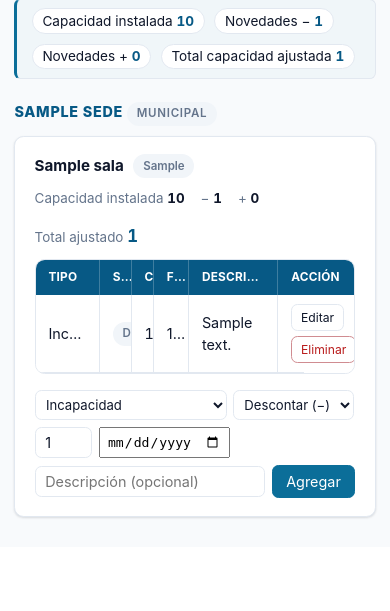
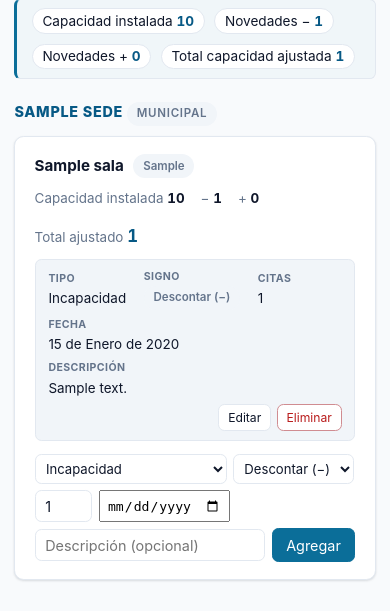
Before and after one commit to Pablo-app-developer/inocap, a Django app: page /novedades/ in a window 390 px wide. Shown: the part 776-1387 px from the top of the page. Before the commit the page ends 1295 px from the top, so only its background shows below. Run offline with Django 5.2, Linux system fonts and the light colour scheme; a user stored in the database is signed in; tables that the repository leaves empty hold one stand-in row (values such as "Sample post").

Commit message:
Reemplazar la tabla de novedades por una lista de chips responsiva
La tabla de 6 columnas con anchos fijos (Tipo/Signo/Citas/Fecha/
Descripcion/Accion) se rompia en pantallas angostas: con el sidebar
nuevo, el contenedor no alcanzaba para las columnas de texto y la
columna Accion (con botones) terminaba dominando la vista, mostrando
un banner azul 'ACCION' gigante y las demas columnas invisibles.

En vez de seguir parchando anchos de tabla, cada novedad ahora es un
'chip' (<li class=nov-item>) con campos etiquetados (Tipo/Signo/Citas/
Fecha/Descripcion) en flex-wrap: se acomodan solos a cualquier ancho,
sin scroll horizontal ni recortes. El formulario de edicion tambien
pasa de <tr> a <li>, mismo patron HTMX. Se elimina toda la CSS de
table-layout:fixed/nth-child que ya no hace falta.

Co-Authored-By: Claude Fable 5 <noreply@anthropic.com>

```diff
--- a/apps/capacidad/templates/capacidad/partials/_novedad_fila.html
+++ b/apps/capacidad/templates/capacidad/partials/_novedad_fila.html
@@ -1,15 +1,24 @@
-<tr id="novedad-{{ n.id }}">
-  <td title="{{ n.get_tipo_display }}">{{ n.get_tipo_display }}</td>
-  <td>
+<li class="nov-item" id="novedad-{{ n.id }}">
+  <span class="nov-campo" title="{{ n.get_tipo_display }}">
+    <span class="nov-etiqueta">Tipo</span>{{ n.get_tipo_display }}
+  </span>
+  <span class="nov-campo">
+    <span class="nov-etiqueta">Signo</span>
     <span class="badge {% if n.signo == 'DESCONTAR' %}muted{% else %}ok{% endif %}">
       {{ n.get_signo_display }}
     </span>
-  </td>
-  <td class="num">{{ n.citas_afectadas }}</td>
-  <td>{{ n.fecha|default:"—" }}</td>
-  <td title="{{ n.descripcion }}">{{ n.descripcion|default:"—" }}</td>
+  </span>
+  <span class="nov-campo">
+    <span class="nov-etiqueta">Citas</span>{{ n.citas_afectadas }}
+  </span>
+  <span class="nov-campo">
+    <span class="nov-etiqueta">Fecha</span>{{ n.fecha|default:"—" }}
+  </span>
+  <span class="nov-campo nov-campo-desc" title="{{ n.descripcion }}">
+    <span class="nov-etiqueta">Descripción</span>{{ n.descripcion|default:"—" }}
+  </span>
   {% if abierto %}
-  <td class="nov-acciones">
+  <span class="nov-acciones">
     <button class="btn" type="button"
             hx-get="{% url 'capacidad:editar_novedad' n.id %}"
             hx-target="#novedad-{{ n.id }}" hx-swap="outerHTML">Editar</button>
@@ -18,6 +27,6 @@
             hx-headers='{"X-CSRFToken": "{{ csrf_token }}"}'
             hx-target="#modulo-novedades" hx-swap="innerHTML"
             hx-confirm="¿Eliminar esta novedad de {{ n.capacidad_sala.sala.nombre }}?">Eliminar</button>
-  </td>
+  </span>
   {% endif %}
-</tr>
+</li>
--- a/apps/capacidad/templates/capacidad/partials/_novedades_modulo.html
+++ b/apps/capacidad/templates/capacidad/partials/_novedades_modulo.html
@@ -34,21 +34,11 @@
       </div>
 
       {% if cap.novedades.all %}
-        <div class="table-wrap nov-tabla-wrap">
-          <table class="data nov-tabla">
-            <thead>
-              <tr>
-                <th>Tipo</th><th>Signo</th><th class="num">Citas</th>
-                <th>Fecha</th><th>Descripción</th>{% if abierto %}<th>Acción</th>{% endif %}
-              </tr>
-            </thead>
-            <tbody>
-              {% for n in cap.novedades.all %}
-                {% include "capacidad/partials/_novedad_fila.html" %}
-              {% endfor %}
-            </tbody>
-          </table>
-        </div>
+        <ul class="nov-lista">
+          {% for n in cap.novedades.all %}
+            {% include "capacidad/partials/_novedad_fila.html" %}
+          {% endfor %}
+        </ul>
       {% else %}
         <p class="nov-vacio">Sin novedades registradas este mes.</p>
       {% endif %}
--- a/static/css/app.css
+++ b/static/css/app.css
@@ -230,24 +230,32 @@ a:hover { text-decoration: underline; }
 .nov-cifras { margin-left: auto; display: flex; gap: 1rem; flex-wrap: wrap; font-size: .84rem; color: var(--muted); }
 .nov-cifra strong { color: var(--text); font-variant-numeric: tabular-nums; }
 .nov-cifra.total strong { color: var(--brand-strong); font-size: 1.05rem; }
-.nov-tabla-wrap { margin-bottom: .7rem; }
-.nov-tabla { font-size: .82rem; table-layout: fixed; width: 100%; }
-.nov-tabla th, .nov-tabla td {
+.nov-vacio { color: var(--muted); font-size: .85rem; margin: .2rem 0 .7rem; }
+
+/* Lista de novedades: chips que se envuelven solos, sin tabla ni scroll
+   horizontal — robusto en cualquier ancho (sidebar angosto incluido). */
+.nov-lista { list-style: none; margin: 0 0 .8rem; padding: 0; display: flex; flex-direction: column; gap: .5rem; }
+.nov-item {
+  display: flex; flex-wrap: wrap; align-items: center; gap: .4rem 1.1rem;
+  padding: .55rem .8rem; border: 1px solid var(--border); border-radius: var(--radius-sm);
+  background: var(--surface-2); font-size: .84rem;
+}
+.nov-campo { display: flex; flex-direction: column; gap: .1rem; }
+.nov-campo-desc {
+  flex: 1 1 160px; min-width: 140px; max-width: 320px;
   white-space: nowrap; overflow: hidden; text-overflow: ellipsis;
 }
-.nov-tabla th:nth-child(1), .nov-tabla td:nth-child(1) { width: 20%; }   /* Tipo */
-.nov-tabla th:nth-child(2), .nov-tabla td:nth-child(2) { width: 10%; }   /* Signo */
-.nov-tabla th:nth-child(3), .nov-tabla td:nth-child(3) { width: 7%; }    /* Citas */
-.nov-tabla th:nth-child(4), .nov-tabla td:nth-child(4) { width: 11%; }   /* Fecha */
-.nov-tabla th:nth-child(5), .nov-tabla td:nth-child(5) { width: 28%; white-space: normal; } /* Descripción */
-.nov-tabla th:nth-child(6), .nov-tabla td:nth-child(6) {
-  width: 24%; overflow: visible; white-space: normal;
-}   /* Acción: contiene botones, no truncar */
-.nov-vacio { color: var(--muted); font-size: .85rem; margin: .2rem 0 .7rem; }
+.nov-etiqueta {
+  font-size: .66rem; text-transform: uppercase; letter-spacing: .04em;
+  color: var(--muted); font-weight: 700;
+}
+.nov-acciones { margin-left: auto; display: flex; gap: .35rem; flex-wrap: wrap; }
+.nov-acciones .btn { padding: .3rem .55rem; font-size: .76rem; }
 
+.nov-item-edicion { background: color-mix(in srgb, var(--accent) 8%, var(--surface)); align-items: flex-start; }
 .nov-form {
   display: flex; gap: .4rem; flex-wrap: wrap; align-items: center;
-  font-size: .82rem; padding-top: .3rem;
+  font-size: .82rem; width: 100%;
 }
 .nov-form select, .nov-form input { padding: .32rem .4rem; font-size: .82rem; }
 .nov-form select[name="tipo"] { max-width: 12rem; }
@@ -255,10 +263,7 @@ a:hover { text-decoration: underline; }
 .nov-form input[name="citas_afectadas"] { width: 3.6rem; }
 .nov-form input[name="fecha"] { width: 8.2rem; }
 .nov-form input[name="descripcion"] { flex: 1 1 140px; min-width: 120px; }
-.nov-acciones { display: flex; gap: .35rem; flex-wrap: wrap; }
-.nov-acciones .btn { padding: .3rem .55rem; font-size: .76rem; }
-tr.nov-fila-edicion td { background: color-mix(in srgb, var(--accent) 8%, var(--surface)); white-space: normal; }
-tr.nov-fila-edicion { overflow: visible; }
+
 .btn.danger { color: var(--danger); border-color: color-mix(in srgb, var(--danger) 45%, var(--border)); }
 .btn.danger:hover { background: color-mix(in srgb, var(--danger) 10%, var(--surface)); }
 
```
Also changed, not shown: apps/capacidad/templates/capacidad/partials/_novedad_form.html (+3 -5 lines).
